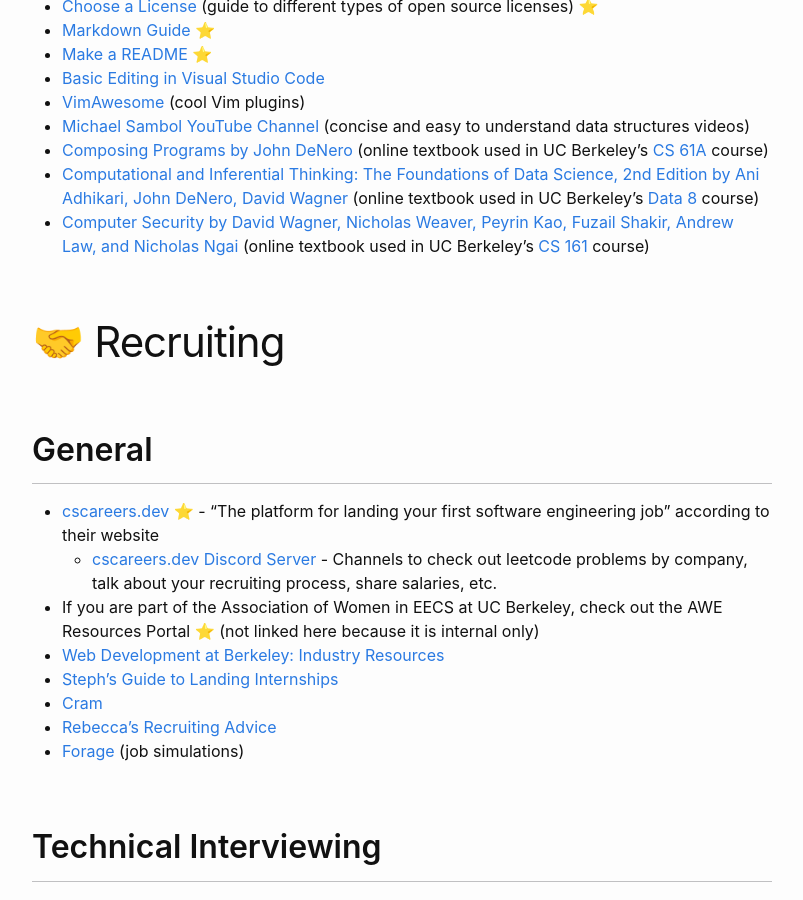
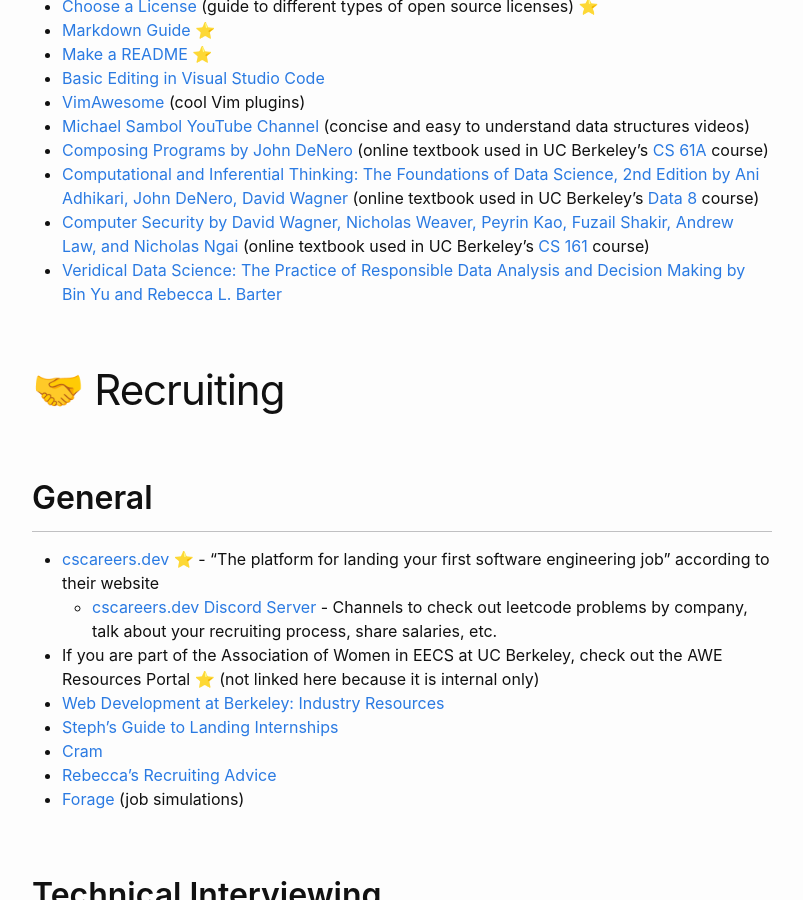
Before and after one commit to phrdang/phrdang.github.io, a Jekyll site: the page built from resources.md, in a window 1280 px wide and 900 px high, scrolled down 7267 px. Shown: the whole window, without its empty margins (238-1041 px from the left). Built offline with Jekyll 4.4.1, drawn with Linux system fonts in a browser that asks for light colours.

Commit message:
Add Veridical Data Science link to Resources page

```diff
--- a/resources.md
+++ b/resources.md
@@ -242,6 +242,7 @@
 - [Composing Programs by John DeNero](http://composingprograms.com/) (online textbook used in UC Berkeley's [CS 61A](https://cs61a.org) course)
 - [Computational and Inferential Thinking: The Foundations of Data Science, 2nd Edition by Ani Adhikari, John DeNero, David Wagner](https://inferentialthinking.com/chapters/intro.html) (online textbook used in UC Berkeley's [Data 8](https://data8.org) course)
 - [Computer Security by David Wagner, Nicholas Weaver, Peyrin Kao, Fuzail Shakir, Andrew Law, and Nicholas Ngai](https://textbook.cs161.org/) (online textbook used in UC Berkeley's [CS 161](https://cs161.org) course)
+- [Veridical Data Science: The Practice of Responsible Data Analysis and Decision Making by Bin Yu and Rebecca L. Barter](https://vdsbook.com/)
 
 # 🤝 Recruiting
 
```
